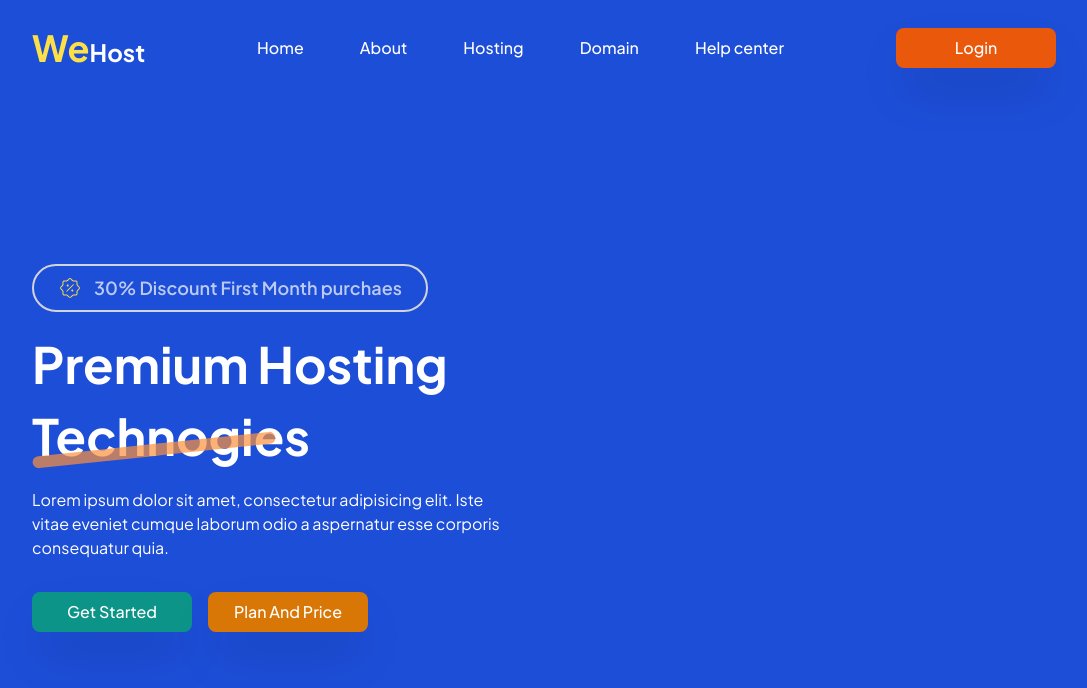
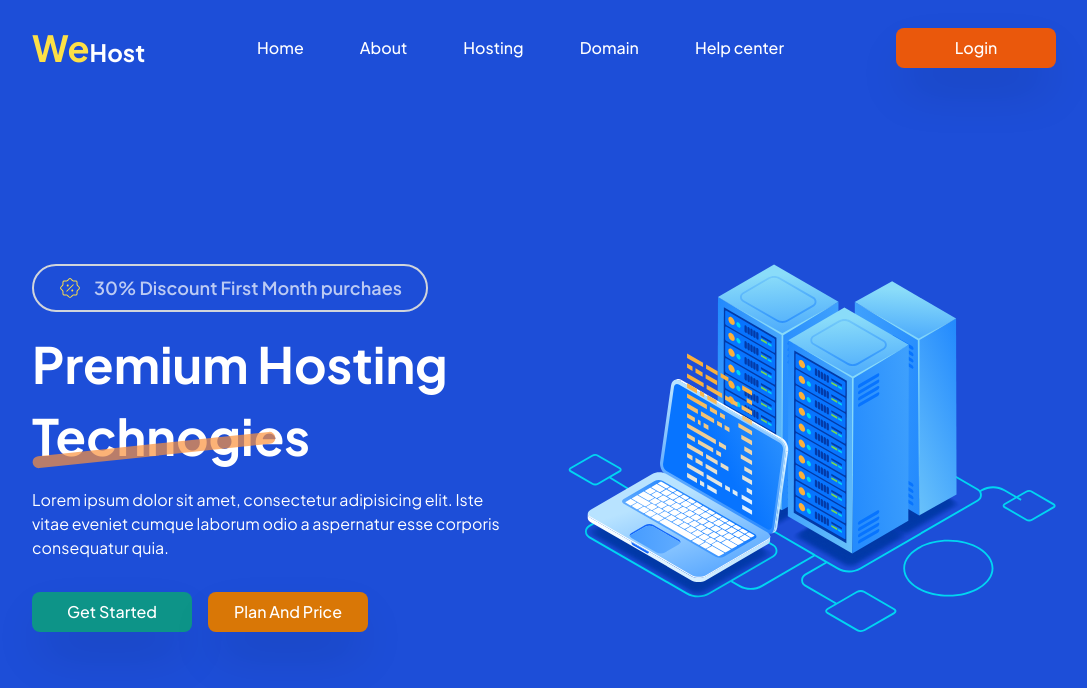
Before and after one commit to moonspark78/WebHost-NextJS, a Next.js app: page / in a window 1280 px wide. Shown: the top 688 px of the page, without its empty margins (96-1183 px from the left). Built offline with nearby package versions, Linux system fonts and the light colour scheme.

Commit message:
:tada: finish the Hero section  :tada:

```diff
--- a/app/components/Home/Hero/Hero.tsx
+++ b/app/components/Home/Hero/Hero.tsx
@@ -1,6 +1,7 @@
 import React from 'react'
 import { CiDiscount1 } from 'react-icons/ci'
 import Button from '../../Helper/Button'
+import Image from 'next/image'
 
 const Hero = () => {
   return (
@@ -32,7 +33,15 @@ const Hero = () => {
             </div>
           </div>
           {/* Image Content */}
-          <div></div>
+          <div className='hidden lg:block mx-auto'>
+            <Image
+              src="/images/hero1.svg"
+              alt='hero'
+              width={650}
+              height={650}
+              className='object-cover'
+            />
+          </div>
         </div>
       </div>
     </div>
```
